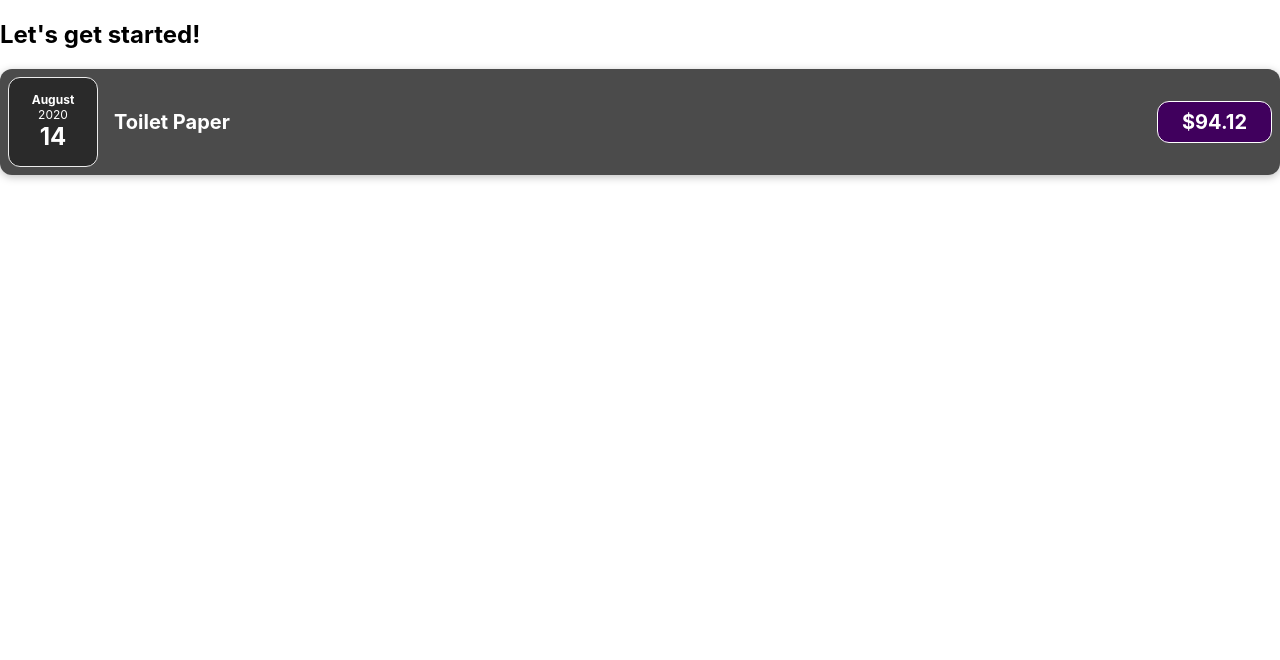
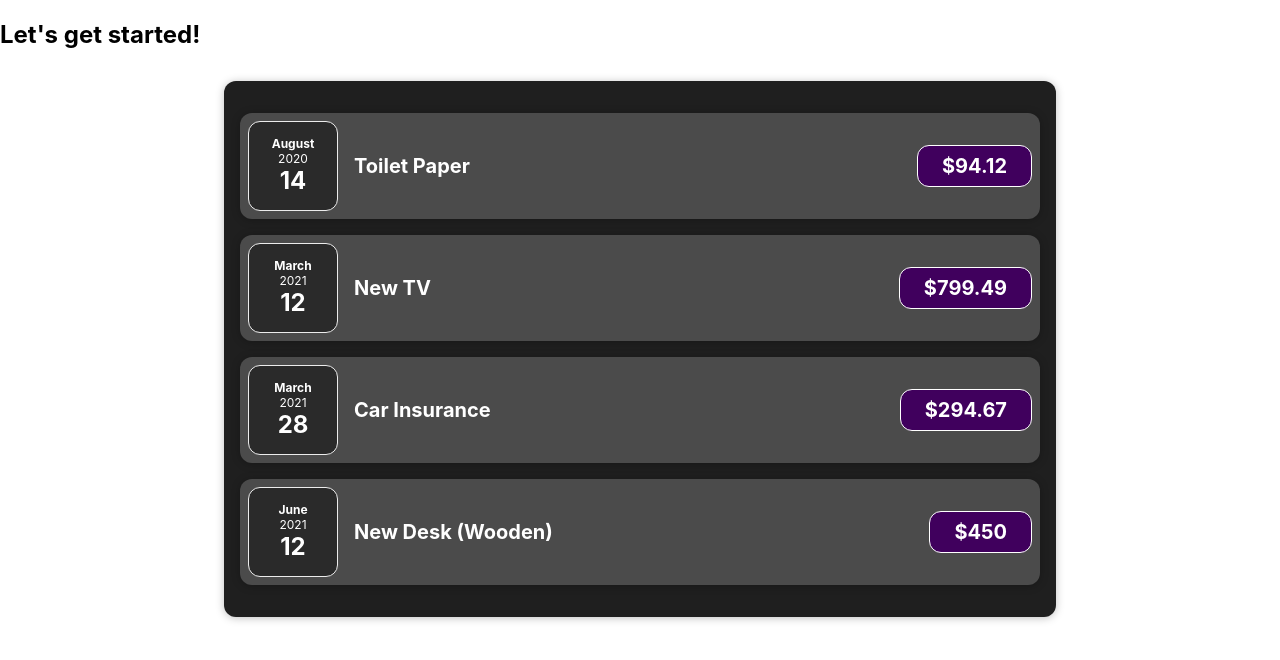
Before and after one commit to tedinh/react-complete-guide, a React (Create React App) app: page / in a window 1280 px wide. Shown: the top 660 px of the page. Built offline with nearby package versions, Linux system fonts and the light colour scheme.

Commit message:
added card components and css

```diff
--- a/src/App.css
+++ /dev/null
@@ -1,38 +0,0 @@
-.App {
-  text-align: center;
-}
-
-.App-logo {
-  height: 40vmin;
-  pointer-events: none;
-}
-
-@media (prefers-reduced-motion: no-preference) {
-  .App-logo {
-    animation: App-logo-spin infinite 20s linear;
-  }
-}
-
-.App-header {
-  background-color: #282c34;
-  min-height: 100vh;
-  display: flex;
-  flex-direction: column;
-  align-items: center;
-  justify-content: center;
-  font-size: calc(10px + 2vmin);
-  color: white;
-}
-
-.App-link {
-  color: #61dafb;
-}
-
-@keyframes App-logo-spin {
-  from {
-    transform: rotate(0deg);
-  }
-  to {
-    transform: rotate(360deg);
-  }
-}
--- a/src/App.js
+++ b/src/App.js
@@ -1,4 +1,4 @@
-import ExpenseItem from './components/ExpenseItem'
+import Expenses from './components/Expenses';
 
 function App() {
   const expenses = [
@@ -24,9 +24,9 @@ function App() {
   ];
 
   return (
-    <div className="App">
+    <div>
       <h2>Let's get started!</h2>
-      <ExpenseItem title={expenses[0].title} amount={expenses[0].amount} date={expenses[0].date}></ExpenseItem>
+      <Expenses items={expenses} />
     </div>
   );
 }
--- /dev/null
+++ b/src/components/Card.css
@@ -0,0 +1,4 @@
+.card {
+    border-radius: 12px;
+    box-shadow: 0 1px 8px rgba(0, 0, 0, 0.25);
+  }
--- /dev/null
+++ b/src/components/Card.js
@@ -0,0 +1,9 @@
+import './Card.css';
+
+function Card(props) {
+  const classes = 'card ' + props.className;
+
+  return <div className={classes}>{props.children}</div>;
+}
+
+export default Card;
--- a/src/components/ExpenseItem.css
+++ b/src/components/ExpenseItem.css
@@ -2,10 +2,8 @@
   display: flex;
   justify-content: space-between;
   align-items: center;
-    box-shadow: 0 2px 8px rgba(0, 0, 0, 0.25);
   padding: 0.5rem;
   margin: 1rem 0;
-    border-radius: 12px;
   background-color: #4b4b4b;
 }
 
--- a/src/components/ExpenseItem.js
+++ b/src/components/ExpenseItem.js
@@ -1,16 +1,17 @@
+import ExpenseDate from './ExpenseDate';
+import Card from './Card';
 import './ExpenseItem.css';
-import ExpenseDate from './ExpenseDate';
 
 function ExpenseItem(props) {
-    return (
-        <div className='expense-item'>
-            <ExpenseDate date={props.date}></ExpenseDate>
-            <div className='expense-item__description'>
-                <h2>{props.title}</h2>
-                <div className='expense-item__price'>${props.amount}</div>
-            </div>
-        </div>
-    )
+  return (
+    <Card className='expense-item'>
+      <ExpenseDate date={props.date} />
+      <div className='expense-item__description'>
+        <h2>{props.title}</h2>
+        <div className='expense-item__price'>${props.amount}</div>
+      </div>
+    </Card>
+  );
 }
 
 export default ExpenseItem;
--- /dev/null
+++ b/src/components/Expenses.css
@@ -0,0 +1,7 @@
+.expenses {
+    padding: 1rem;
+    background-color: rgb(31, 31, 31);
+    margin: 2rem auto;
+    width: 50rem;
+    max-width: 95%;
+  }
--- /dev/null
+++ b/src/components/Expenses.js
@@ -0,0 +1,32 @@
+import ExpenseItem from './ExpenseItem';
+import Card from './Card';
+import './Expenses.css';
+
+function Expenses(props) {
+  return (
+    <Card className="expenses">
+      <ExpenseItem
+        title={props.items[0].title}
+        amount={props.items[0].amount}
+        date={props.items[0].date}
+      />
+      <ExpenseItem
+        title={props.items[1].title}
+        amount={props.items[1].amount}
+        date={props.items[1].date}
+      />
+      <ExpenseItem
+        title={props.items[2].title}
+        amount={props.items[2].amount}
+        date={props.items[2].date}
+      />
+      <ExpenseItem
+        title={props.items[3].title}
+        amount={props.items[3].amount}
+        date={props.items[3].date}
+      />
+    </Card>
+  );
+}
+
+export default Expenses;
```
Lines whose indentation alone changed are shown as unchanged.
